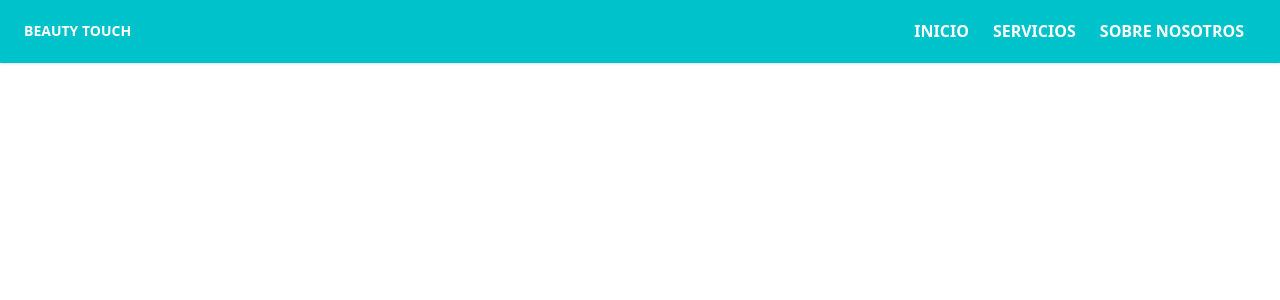
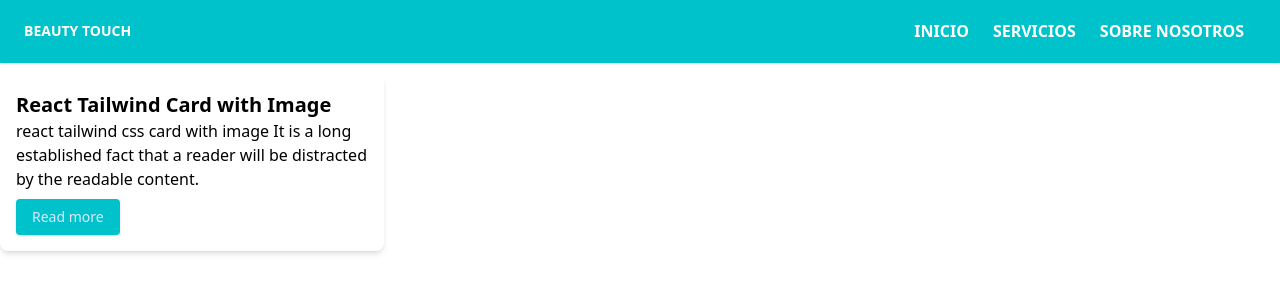
Before and after one commit to leonardotorre18/beauty_touch, a React (Vite) app: page /services in a window 1280 px wide. Shown: the top 300 px of the page. Built offline with nearby package versions, Linux system fonts and the light colour scheme.

Commit message:
React Router Dom is running

```diff
--- a/package.json
+++ b/package.json
@@ -12,7 +12,8 @@
   "dependencies": {
     "react": "^18.2.0",
     "react-dom": "^18.2.0",
-    "react-icons": "^4.8.0"
+    "react-icons": "^4.8.0",
+    "react-router-dom": "^6.11.0"
   },
   "devDependencies": {
     "@types/react": "^18.0.28",
--- a/src/App.tsx
+++ b/src/App.tsx
@@ -1,11 +1,10 @@
-import Navbar from "./components/Navbar"
+import Routes from "./Routes"
 
 function App() {
 
   return (
     <>
-    <Navbar />
-
+      <Routes />
     </>
   )
 }
--- /dev/null
+++ b/src/Routes/index.tsx
@@ -0,0 +1,15 @@
+import { Routes, Route } from "react-router-dom";
+import Layout from "../views/Layout";
+import Services from "../views/Services";
+
+export default function index() {
+  return (
+    <Routes>
+      <Route path="/" element={<Layout />}>
+        <Route index element={'Estoe s lago'} />
+        <Route path="services" element={<Services />} />
+      </Route>
+
+    </Routes>
+  )
+}
--- a/src/components/Navbar/index.tsx
+++ b/src/components/Navbar/index.tsx
@@ -1,5 +1,6 @@
 import React from "react";
 import {BiMenu} from "react-icons/bi"
+import {Link} from "react-router-dom"
 
 export default function Navbar() {
   const [navbarOpen, setNavbarOpen] = React.useState(false);
@@ -31,25 +32,19 @@ export default function Navbar() {
           >
             <ul className="flex flex-col lg:flex-row list-none lg:ml-auto">
               <li className="nav-item">
-                <a
-                  className="px-3 py-1 lg:py-2 flex items-center uppercase font-bold leading-snug text-white hover:opacity-75"
-                >
+                <Link to="/" className="px-3 py-1 lg:py-2 flex items-center uppercase font-bold leading-snug text-white hover:opacity-75">
                   Inicio
-                </a>
+                </Link>
               </li>
               <li className="nav-item">
-                <a
-                  className="px-3 py-1 lg:py-2 flex items-center uppercase font-bold leading-snug text-white hover:opacity-75"
-                >
+                <Link to="/services" className="px-3 py-1 lg:py-2 flex items-center uppercase font-bold leading-snug text-white hover:opacity-75">
                   Servicios
-                </a>
+                </Link>
               </li>
               <li className="nav-item">
-                <a
-                  className="px-3 py-1 lg:py-2 flex items-center uppercase font-bold leading-snug text-white hover:opacity-75"
-                >
+                <Link to="/" className="px-3 py-1 lg:py-2 flex items-center uppercase font-bold leading-snug text-white hover:opacity-75">
                   Sobre Nosotros
-                </a>
+                </Link>
               </li>
             </ul>
           </div>
--- /dev/null
+++ b/src/components/ServicesCard/index.tsx
@@ -0,0 +1,24 @@
+export default function CardComponent() {
+    return (
+        <div className="w-full rounded-lg shadow-md lg:max-w-sm">
+            {/* <img
+                className="object-cover w-full h-48"
+                src="https://cdn.pixabay.com/photo/2022/08/18/09/20/houses-7394390__340.jpg"
+                alt="image"
+            /> */}
+            <div className="p-4">
+                <h4 className="text-xl font-semibold tracking-tigh">
+                    React Tailwind Card with Image
+                </h4>
+                <p className="mb-2 leading-normal">
+                    react tailwind css card with image It is a long established
+                    fact that a reader will be distracted by the readable
+                    content.
+                </p>
+                <button className="px-4 py-2 text-sm text-blue-100 bg-MainColor rounded shadow">
+                    Read more
+                </button>
+            </div>
+        </div>
+    );
+}
--- a/src/main.tsx
+++ b/src/main.tsx
@@ -1,10 +1,13 @@
 import React from 'react'
 import ReactDOM from 'react-dom/client'
+import './index.css'
+import { BrowserRouter } from 'react-router-dom'
 import App from './App.tsx'
-import './index.css'
 
 ReactDOM.createRoot(document.getElementById('root') as HTMLElement).render(
   <React.StrictMode>
-    <App />
+    <BrowserRouter >
+      <App />
+    </BrowserRouter>
   </React.StrictMode>,
 )
--- /dev/null
+++ b/src/views/Layout.tsx
@@ -0,0 +1,11 @@
+import {Outlet} from "react-router-dom"
+import Navbar from "../components/Navbar"
+
+export default function Layout() {
+  return (
+    <div>
+      <Navbar />
+      <Outlet />
+    </div>
+  )
+}
--- /dev/null
+++ b/src/views/Services.tsx
@@ -0,0 +1,9 @@
+import ServicesCard from "../components/ServicesCard";
+
+export default function Services() {
+  return (
+    <div>
+      <ServicesCard />
+    </div>
+  )
+}
```
Also changed, not shown: 1 other file (tests, documents, lock files or other folders).
